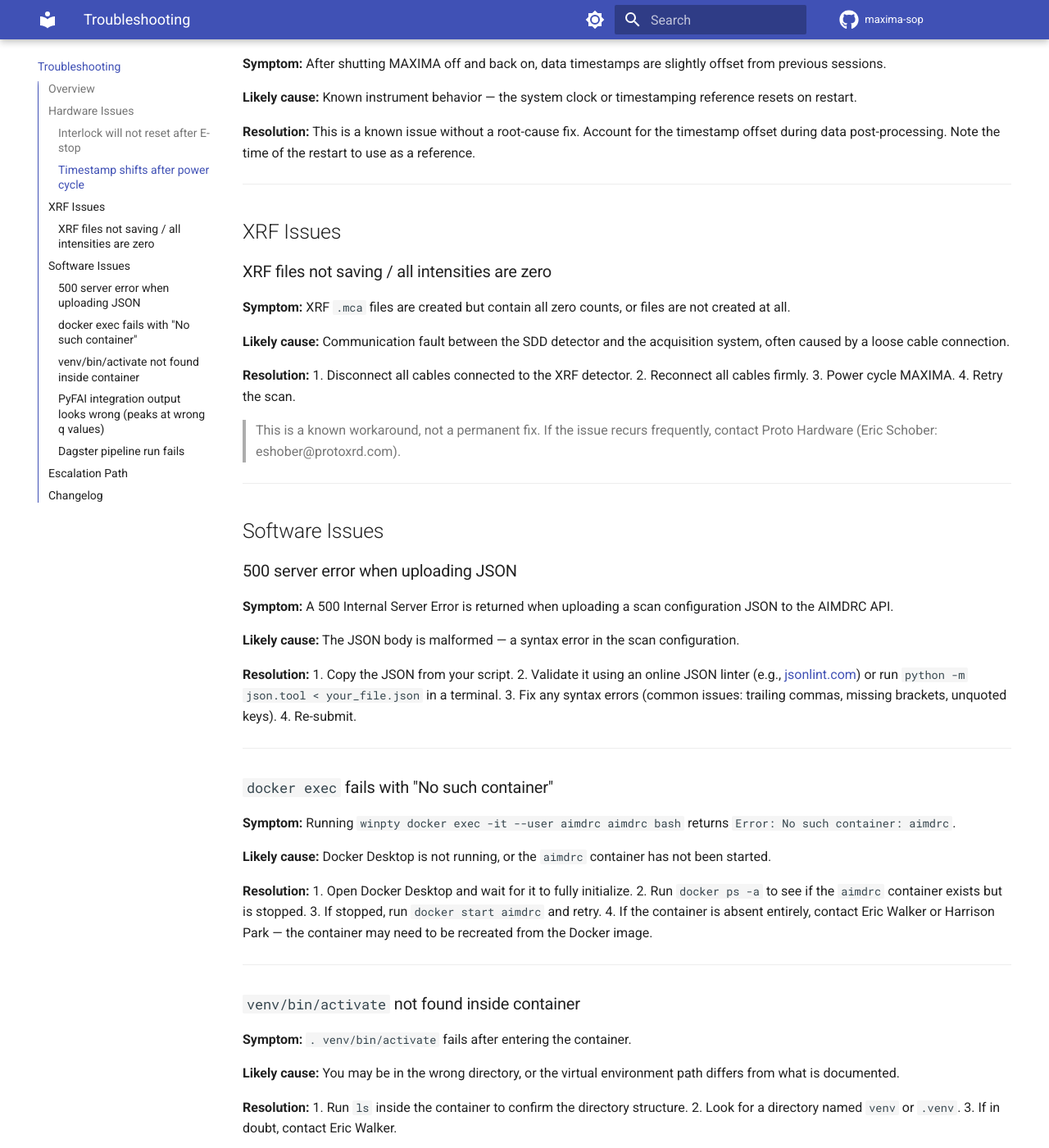
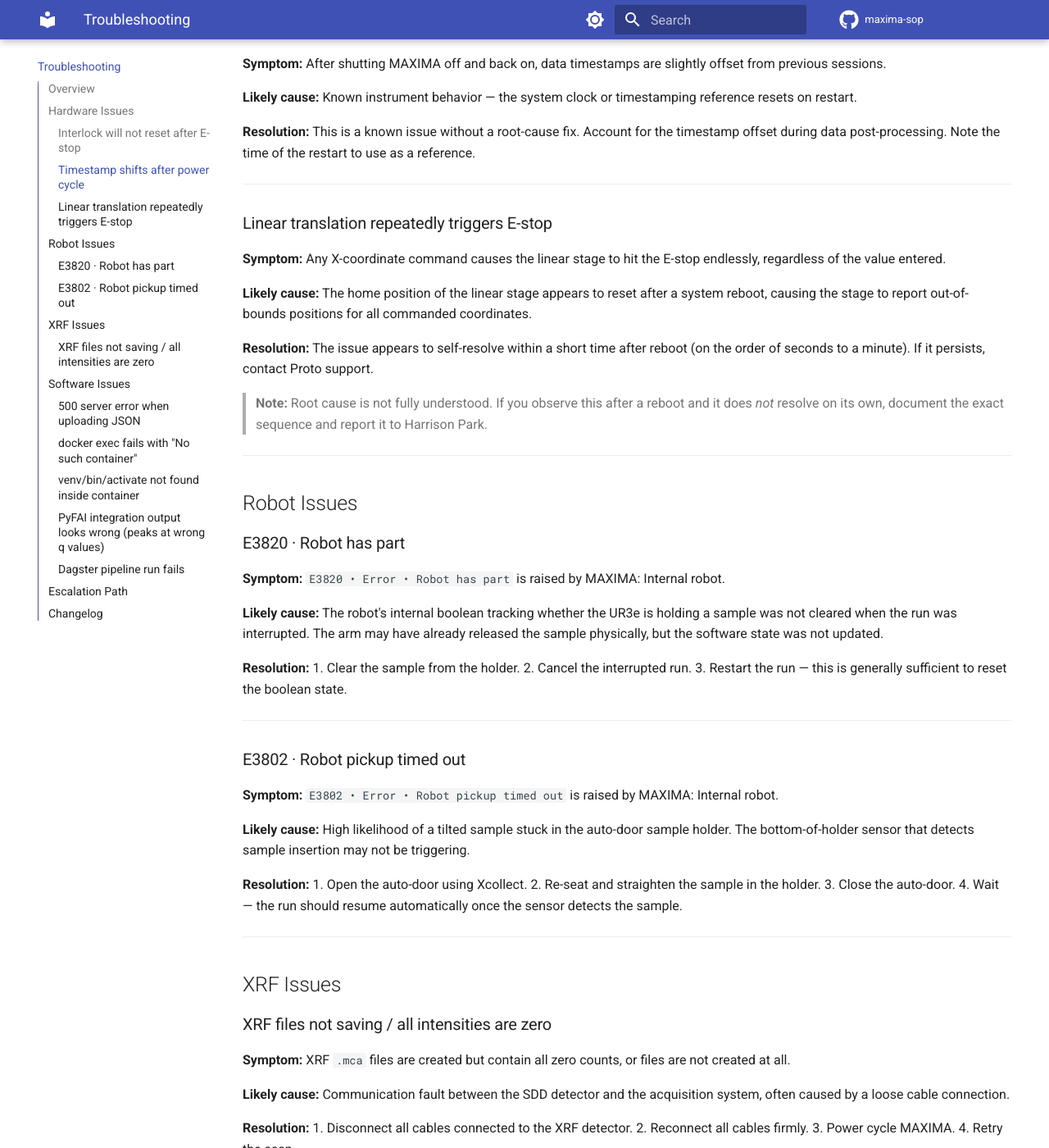
Before and after one commit to harrison1125/MAXIMA-SOP, an MkDocs documentation site: the page built from docs/troubleshooting.md, in a window 1280 px wide and 1400 px high, scrolled down 902 px. Shown: the whole window at 82% size. Built offline with MkDocs 1.6.1 and Material for MkDocs 9.7.7, drawn with Linux system fonts in a browser that asks for light colours; comment, search, counter and statistics services are not loaded; some of the changed text lies outside the part shown.

Commit message:
documentation: Added issues to troubleshooting.md

```diff
--- a/docs/troubleshooting.md
+++ b/docs/troubleshooting.md
@@ -44,6 +44,54 @@ resets on restart.
 
 **Resolution:** This is a known issue without a root-cause fix. Account for the timestamp
 offset during data post-processing. Note the time of the restart to use as a reference.
+
+---
+
+### Linear translation repeatedly triggers E-stop
+
+**Symptom:** Any X-coordinate command causes the linear stage to hit the E-stop endlessly,
+regardless of the value entered.
+
+**Likely cause:** The home position of the linear stage appears to reset after a system
+reboot, causing the stage to report out-of-bounds positions for all commanded coordinates.
+
+**Resolution:** The issue appears to self-resolve within a short time after reboot (on the
+order of seconds to a minute). If it persists, contact Proto support.
+
+> **Note:** Root cause is not fully understood. If you observe this after a reboot and it
+> does *not* resolve on its own, document the exact sequence and report it to Harrison Park.
+
+---
+
+## Robot Issues
+
+### E3820 · Robot has part
+
+**Symptom:** `E3820 • Error • Robot has part` is raised by MAXIMA: Internal robot.
+
+**Likely cause:** The robot's internal boolean tracking whether the UR3e is holding a sample
+was not cleared when the run was interrupted. The arm may have already released the sample
+physically, but the software state was not updated.
+
+**Resolution:**
+1. Clear the sample from the holder.
+2. Cancel the interrupted run.
+3. Restart the run — this is generally sufficient to reset the boolean state.
+
+---
+
+### E3802 · Robot pickup timed out
+
+**Symptom:** `E3802 • Error • Robot pickup timed out` is raised by MAXIMA: Internal robot.
+
+**Likely cause:** High likelihood of a tilted sample stuck in the auto-door sample holder.
+The bottom-of-holder sensor that detects sample insertion may not be triggering.
+
+**Resolution:**
+1. Open the auto-door using Xcollect.
+2. Re-seat and straighten the sample in the holder.
+3. Close the auto-door.
+4. Wait — the run should resume automatically once the sensor detects the sample.
 
 ---
 
@@ -163,5 +211,6 @@ See [Dagster](software/dagster.md) for more detail on monitoring and re-runs.
 ## Changelog
 
 | Version | Date | Author | Notes |
-|---------|------|--------|-------|
-| 1.0 | March 2025 | Harrison Park | Initial draft |
+|---------|------------|---------------|-----------------------------------------------------------------------|
+| 1.0     | March 2025 | Harrison Park | Initial draft                                                         |
+| 1.1     | May 2026   | Harrison Park | Added Robot Issues section (E3820, E3802); added linear translation E-stop and Ivanti/Windows App connection stubs to Hardware and Software Issues |
```
